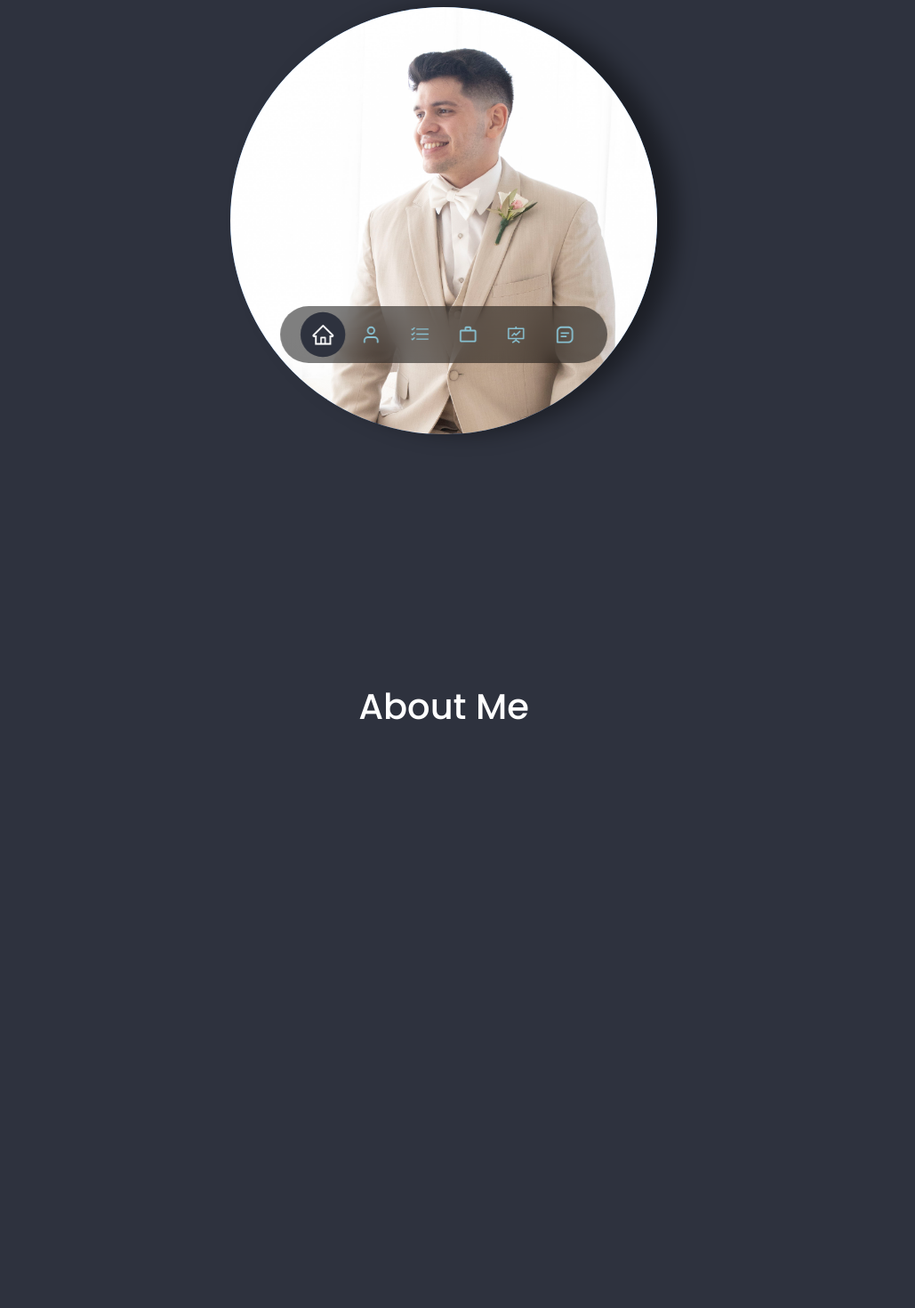
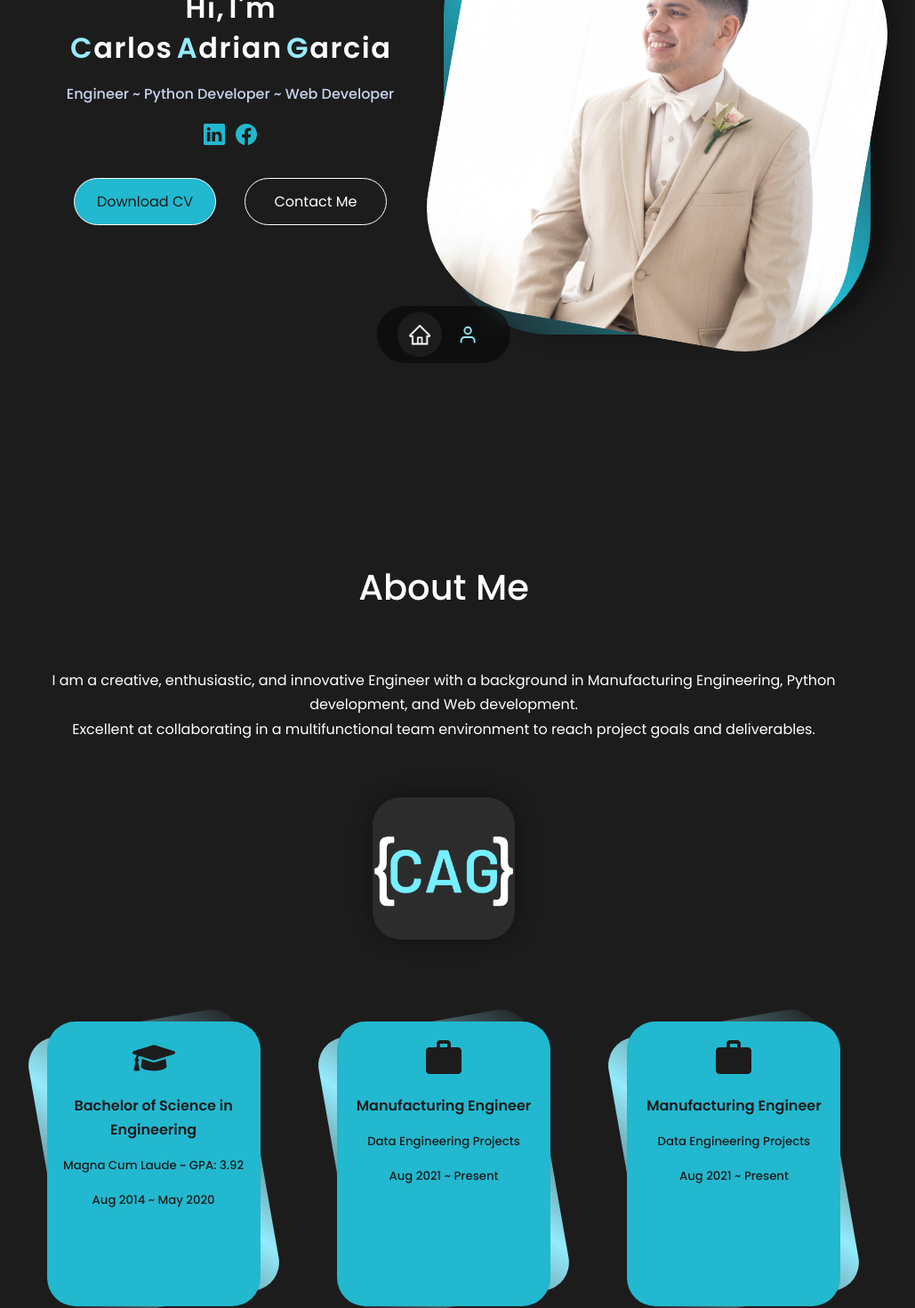
Before and after one commit to cagarcia2011/carlosadriangarcia, a React (Create React App) app: page / in a window 1280 px wide. Shown: the part 360-1830 px from the top of the page at 89% size, without its empty margins (141-1170 px from the left). Built offline with nearby package versions, Linux system fonts and the light colour scheme.

Commit message:
Changes layout, and added About Me Section.

```diff
--- a/src/App.jsx
+++ b/src/App.jsx
@@ -2,11 +2,11 @@ import React from "react"
 import Header from "./components/header/Header"
 import Nav from "./components/nav/Nav"
 import About from "./components/about/About"
-import Skills from "./components/skills/Skills"
-import Experience from "./components/experience/Experience"
-import Portfolio from "./components/portfolio/Portfolio"
-import Contact from "./components/contact/Contact"
-import Footer from "./components/footer/Footer"
+// import Skills from "./components/skills/Skills"
+// import Experience from "./components/experience/Experience"
+// import Portfolio from "./components/portfolio/Portfolio"
+// import Contact from "./components/contact/Contact"
+// import Footer from "./components/footer/Footer"
 
 function App() {
   return (
@@ -14,11 +14,11 @@ function App() {
       <Header />
       <Nav />
       <About />
-      <Skills />
+      {/* <Skills />
       <Experience />
       <Portfolio />
       <Contact />
-      <Footer />
+      <Footer /> */}
     </>
   );
 }
--- a/src/components/about/About.jsx
+++ b/src/components/about/About.jsx
@@ -1,12 +1,58 @@
 import React from 'react'
 import './about.css'
+import {FaGraduationCap} from 'react-icons/fa'
+import {MdWork} from 'react-icons/md'
+import LOGO from '../../assets/CAG-Logo.png'
 
 function About() {
   return (
     <section id="about">
       <div className="container about__container">
-        <h1>About Me</h1>
-
+        <div className="about__columns">
+          <div className="about__summary">
+            <h1>About Me</h1>
+            <p>
+            I am a creative, enthusiastic, and innovative Engineer with a background in
+            Manufacturing Engineering, Python development, and Web development. <br/>
+            Excellent at collaborating in a multifunctional team environment to reach
+            project goals and deliverables.
+            </p>
+            <div className="logo__container">
+              <img src={LOGO} alt="My Logo" className="logo" />
+            </div>
+          </div>
+          <div className="about__content">
+            <div className="about__cards">
+              <div className="about__card">
+                <div className="card-bg"></div>
+                <div className="about__card-content">
+                  <FaGraduationCap className='about__icon' />
+                  <h4>Bachelor of Science in Engineering</h4>
+                  <h5>Magna Cum Laude ~ GPA: 3.92</h5>
+                  <h5>Aug 2014 ~ May 2020</h5>
+                </div>
+              </div>
+              <div className="about__card">
+                <div className="card-bg"></div>
+                <div className="about__card-content">
+                  <MdWork className='about__icon' />
+                  <h4>Manufacturing Engineer</h4>
+                  <h5>Data Engineering Projects</h5>
+                  <h5>Aug 2021 ~ Present</h5>
+                </div>
+              </div>
+              <div className="about__card">
+                <div className="card-bg"></div>
+                <div className="about__card-content">
+                  <MdWork className='about__icon' />
+                  <h4>Manufacturing Engineer</h4>
+                  <h5>Data Engineering Projects</h5>
+                  <h5>Aug 2021 ~ Present</h5>
+                </div>
+              </div>
+            </div>
+          </div>
+        </div>
       </div>
     </section>
   )
--- a/src/components/about/about.css
+++ b/src/components/about/about.css
@@ -1,13 +1,181 @@
 #about {
-    height: 100vh;
-    min-height: 45rem;
-    padding-top: 2rem;
-    overflow: hidden;
+  height: max-content;
+  margin: 0;
+  z-index: 0;
+}
+
+.about__container {
+  text-align: center;
+  height: 100vh;
+  position: relative;
+  display: grid;
+  grid-template-columns: 1fr;
+  place-items: center;
+  z-index: 0;
+}
+
+.about__summary {
+  display: grid;
+  place-items: center;
+  grid-template-rows: 1fr 2fr 2fr;
+}
+
+.about__summary>h1 {
+  margin: 0;
+}
+
+.logo__container {
+  margin-top: 1rem;
+  border-radius: 2rem;
+  box-shadow: 1px -1px 25px rgba(0, 0, 0, 0.4)  ;
+	-webkit-box-shadow: 1px -1px 25px rgba(0, 0, 0, 0.4)  ;
+	-moz-box-shadow: 1px -1px 25px rgba(0, 0, 0, 0.4)  ;
+  transition: all 200ms ease-in-out;
+}
+
+.logo {
+  width: 10rem;
+  aspect-ratio: 1/1;
+  border-radius: 2rem;
+  transition: all 200ms ease-in-out;
+}
+
+.logo__container:hover,
+.logo__container:hover > img {
+  scale: 1.1;
+}
+
+.about__columns {
+  display: grid;
+  height: max-content;
+  grid-template-columns: 2fr 3fr;
+  gap: 10%;
+  place-items: center;
+  z-index: 0;
+}
+
+.about__summary {
+  padding: 1rem;
+  width: 100%;
+}
+
+.about__content {
+  width: 100%;
+  position: relative;
+  z-index: 0;
+}
+
+.about__cards {
+  color: var(--primary-bg-color);
+  display: grid;
+  grid-template-columns: 1fr 1fr 1fr;
+  gap: 1.2rem;
+  place-items: center;
+  position: relative;
+  z-index: 0;
+}
+
+.about__card {
+  width: 15rem;
+  height: 20rem;
+  background-color: transparent;
+  border-radius: 2rem;
+  position: relative;
+  z-index: 10;
+}
+
+.about__card-content {
+  width: 15rem;
+  height: 20rem;
+  background-color: var(--variant-bg-color);
+  display: flex;
+  flex-direction: column;
+  justify-items: center;
+  align-items: center;
+  border-radius: 2rem;
+  gap: 1rem;
+  padding: 1rem;
+  border: 1px solid transparent;
+  text-align: center;
+  transition: all 200ms ease-in-out;
+  position: relative;
+  z-index: 10;
+}
+
+.about__card:hover > .about__card-content,
+.about__card:active > .about__card-content {
+  cursor: pointer;
+  background: transparent;
+  border-color: var(--variant-bg-color);
+  color: var(--variant-bg-color);
+}
+
+.card-bg {
+  position: absolute;
+  width: 15rem;
+  height: 20rem;
+  background: linear-gradient(
+    45deg,
+    transparent,
+    var(--accent-color),
+    transparent
+  );
+
+  transform: rotate(-10deg);
+  left: 0;
+  top: 0;
+  border-radius: 2rem;
+  z-index: 0;
+  transition: all 200ms ease-in-out;
+}
+
+.about__card:hover > .card-bg,
+.about__card:active > .card-bg {
+  background: transparent;
+  transform: rotate(0);
+}
+
+.about__card-content > h4 {
+  font-weight: 600;
+}
+
+.about__icon {
+  font-size: 3rem;
+}
+
+
+@media screen and (max-width: 1600px) {
+  .about__columns {
+    display: grid;
+    grid-template-columns: 1fr;
+    grid-template-rows: 1fr 1fr;
+    place-items: center;
+    gap: 0%;
     z-index: 0;
   }
+}
 
+/* == SMALL DEVICES == */
+@media screen and (max-width: 1000px) {
+  #about {
+    margin-top: 5rem;
+    height: 80rem;
+  }
   .about__container {
-    text-align: center;
-    height: 100%;
-    position: relative;
+    height: 80rem;
   }
+  .about__columns {
+    height: 80rem;
+    grid-template-columns: 1fr;
+    grid-template-rows: 1fr 1fr;
+    gap: 0%;
+    place-items: center;
+    z-index: 0;
+  }
+  .about__cards {
+    grid-template-columns: 1fr;
+    grid-template-rows: 1fr 1fr 1fr;
+  }
+
+
+}
--- a/src/components/header/CTA.jsx
+++ b/src/components/header/CTA.jsx
@@ -2,8 +2,6 @@ import React from 'react'
 import Resume from '../../assets/Carlos-Garcia-Resume-08-22.pdf'
 
 function CTA() {
-    //Add download attribute to a and the Resume object to href:
-    //<a href="Resume" download>Download CV</a>
   return (
     <div className="cta">
         <a href={Resume} download className="btn btn-primary">Download CV</a>
--- a/src/components/header/Header.jsx
+++ b/src/components/header/Header.jsx
@@ -8,17 +8,45 @@ const Header = () => {
   return (
     <header id="home">
       <div className="container header__container">
-        <h4>Hi I'm</h4>
-        <h1>Carlos Garcia</h1>
-        <h4 className="text-light">
-          Engineer / Python Dev / Web Dev
-        </h4>
-        <HeaderSocials />
-        <CTA />
+        <div className="greeting__container">
+          <span className="header__letter greeting__letter">H</span>
+          <span className="header__letter greeting__letter">i</span>
+          <span className="header__letter greeting__letter">,</span>
+          <>  </>
+          <span className="header__letter greeting__letter">I</span>
+          <span className="header__letter greeting__letter">'</span>
+          <span className="header__letter greeting__letter">m</span>
+          <br />
+          <span className="header__letter name__letter initial">C</span>
+          <span className="header__letter name__letter">a</span>
+          <span className="header__letter name__letter">r</span>
+          <span className="header__letter name__letter">l</span>
+          <span className="header__letter name__letter">o</span>
+          <span className="header__letter name__letter">s</span>
+          <>  </>
+          <span className="header__letter name__letter initial">A</span>
+          <span className="header__letter name__letter">d</span>
+          <span className="header__letter name__letter">r</span>
+          <span className="header__letter name__letter">i</span>
+          <span className="header__letter name__letter">a</span>
+          <span className="header__letter name__letter">n</span>
+          <>  </>
+          <span className="header__letter name__letter initial">G</span>
+          <span className="header__letter name__letter">a</span>
+          <span className="header__letter name__letter">r</span>
+          <span className="header__letter name__letter">c</span>
+          <span className="header__letter name__letter">i</span>
+          <span className="header__letter name__letter">a</span>
+          <h4 className="text-light titles">
+            Engineer ~ Python Developer ~ Web Developer
+          </h4>
+          <HeaderSocials />
+          <CTA />
+        </div>
        <div className="img-container">
           <a href="#about" className="img_anchor">
             <div className="me">
-              <img src={ME} alt="Me" />
+              <img className="me-img" src={ME} alt="Me" />
             </div>
           </a>
        </div>
--- a/src/components/header/header.css
+++ b/src/components/header/header.css
@@ -1,8 +1,6 @@
 header {
   height: 100vh;
   min-height: 60rem;
-  padding-top: 6rem;
-  overflow: hidden;
   z-index: 0;
 }
 
@@ -10,6 +8,9 @@ header {
   text-align: center;
   height: 100%;
   position: relative;
+  display: grid;
+  grid-template-columns: 50% 50%;
+  place-items: center;
 }
 
 /* == CTA == */
@@ -17,7 +18,7 @@ header {
 .cta {
   margin-top: 1.5rem;
   display: flex;
-  gap: 1.2rem;
+  gap: 2rem;
   justify-content: center;
 }
 
@@ -45,11 +46,6 @@ header {
   scale: 1.2;
 }
 
-.header__socials > a:focus {
-  color: white;
-  scale: 1.2;
-}
-
 /* == ME == */
 
 .img-container {
@@ -64,27 +60,74 @@ header {
   /*background: var(--accent-color);*/
   width: 30rem;
   margin-top: 2rem;
-  overflow: hidden;
   background: var(--variant-bg-color);
-  border-radius: 50%;
+  border-radius: 25%;
   box-shadow: 22px -1px 25px rgba(0, 0, 0, 0.4)  ;
 	-webkit-box-shadow: 22px -1px 25px rgba(0, 0, 0, 0.4)  ;
 	-moz-box-shadow: 22px -1px 25px rgba(0, 0, 0, 0.4)  ;
   position: relative;
+  background: linear-gradient(
+    45deg,
+    transparent,
+    var(--variant-bg-color),
+    transparent
+  );
+  transition: all 400ms ease-in-out;
+  display: grid;
+  place-items: center;
+}
+
+.me-img {
+  border-radius: 25%;
+  overflow: hidden;
+  transform: rotate(10deg);
   transition: all 400ms ease-in-out;
 }
 
-.me:hover {
+.me-img:hover {
   cursor: pointer;
-  left: 0.2rem;
-  transform: rotateZ(5deg);
+  transform: rotate(0);
   box-shadow: 1px -1px 25px rgba(0, 0, 0, 0.4)  ;
 	-webkit-box-shadow: 1px -1px 25px rgba(0, 0, 0, 0.4)  ;
 	-moz-box-shadow: 1px -1px 25px rgba(0, 0, 0, 0.4)  ;
 }
 
+.header__letter {
+  font-size: 2rem;
+  line-height: 2.8rem;
+  font-weight: 600;
+  padding: 0.05rem;
+}
+
+.header__letter:hover {
+  cursor: pointer;
+  font-size: 2.1rem;
+}
+
+.titles {
+  margin-top: 1rem;
+  margin-bottom: 1rem;
+}
+
+.initial {
+  color: var(--accent-color);
+}
+
 /* == MEDIA QUERIES (MEDIUM DEVICES) == */
-@media screen and (max-width: 1024px) {
+@media screen and (max-width: 1200px) {
+  header {
+    height: 45rem;
+    z-index: 0;
+  }
+
+  .header__container {
+    text-align: center;
+    height: 100%;
+    position: relative;
+    display: grid;
+    grid-template-columns: 1fr;
+    grid-template-rows: 1fr 1fr;
+  }
 
 }
 
@@ -97,8 +140,22 @@ header {
 
 /* == MEDIA QUERIES (SMALL DEVICES) == */
 @media screen and (max-width: 600px) {
+  .greeting__container {
+    padding: 2rem 1rem 1rem;
+  }
+
+  .titles {
+    font-size: 0.8rem;
+  }
   .me {
     width: 20rem;
+  }
+  header {
+    min-height: 45rem;
+  }
+
+  .cta {
+    gap: 1.2rem;
   }
 }
 
--- a/src/components/nav/Nav.jsx
+++ b/src/components/nav/Nav.jsx
@@ -2,10 +2,10 @@ import React from 'react'
 import './nav.css'
 import { AiOutlineHome } from 'react-icons/ai'
 import { FiUser } from 'react-icons/fi'
-import { MdWorkOutline } from 'react-icons/md'
-import { BsListCheck } from 'react-icons/bs'
-import { AiOutlineFundProjectionScreen } from 'react-icons/ai'
-import { BiMessageSquareDetail } from 'react-icons/bi'
+// import { MdWorkOutline } from 'react-icons/md'
+// import { BsListCheck } from 'react-icons/bs'
+// import { AiOutlineFundProjectionScreen } from 'react-icons/ai'
+// import { BiMessageSquareDetail } from 'react-icons/bi'
 import {useState} from 'react'
 // import {useScrollPosition} from '../../hooks/useScrollPosition.js'
 
@@ -52,7 +52,7 @@ function Nav() {
       <a href="#about"
       onClick={() => setActiveNav('#about')}
       className={activeNav === '#about' ? 'active' : ''}><FiUser /></a>
-      <a href="#skills"
+      {/* <a href="#skills"
       onClick={() => setActiveNav('#skills')}
       className={activeNav === '#skills' ? 'active' : ''}><BsListCheck /></a>
       <a href="#experience"
@@ -63,7 +63,7 @@ function Nav() {
       className={activeNav === '#portfolio' ? 'active' : ''}><AiOutlineFundProjectionScreen /></a>
       <a href="#contact"
       onClick={() => setActiveNav('#contact')}
-      className={activeNav === '#contact' ? 'active' : ''}><BiMessageSquareDetail /></a>
+      className={activeNav === '#contact' ? 'active' : ''}><BiMessageSquareDetail /></a> */}
     </nav>
   )
 }
--- a/src/components/nav/nav.css
+++ b/src/components/nav/nav.css
@@ -34,6 +34,21 @@ nav a.active {
 }
 
 @media screen and (max-width: 375px) {
+  nav {
+    background: rgba(0, 0, 0, 0.5);
+    width: max-content;
+    display: flex;
+    gap: 0.8rem;
+    padding: 0.7rem 1.7rem;
+    position: fixed;
+    left: 50%;
+    transform: translateX(-50%);
+    bottom: 2rem;
+    border-radius: 3rem;
+    backdrop-filter: blur(15px);
+    z-index: 100;
+  }
+
   nav a {
     font-size: 1rem;
     padding: 0.4rem;
--- a/src/index.css
+++ b/src/index.css
@@ -1,10 +1,10 @@
 @import url("https://fonts.googleapis.com/css2?family=Poppins:ital,wght@0,100;0,200;0,300;0,400;0,500;0,600;0,700;0,800;0,900;1,100;1,200;1,300;1,400;1,500;1,600;1,700;1,800;1,900&display=swap");
 
 :root {
-  --primary-bg-color: #2e323e;
-  --variant-bg-color: #3478c6;
+  --primary-bg-color: #1d1c1c;
+  --variant-bg-color: #22b8cf;
   --primary-color: #fff;
-  --accent-color: #88c0d0;
+  --accent-color: #94ebfc;
   --color-light: #c7d4ee;
 
   --transition-all: all 400ms ease;
```
Also changed, not shown: src/assets/CAG-Logo.png (added), 1 other file (tests, documents, lock files or other folders).
